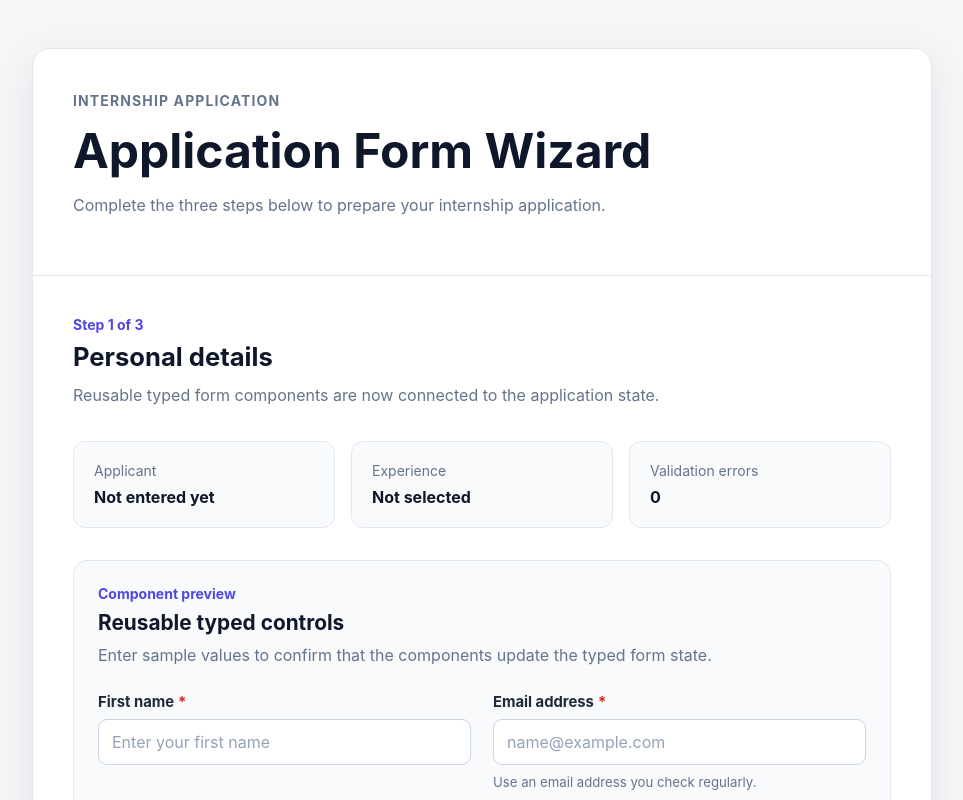
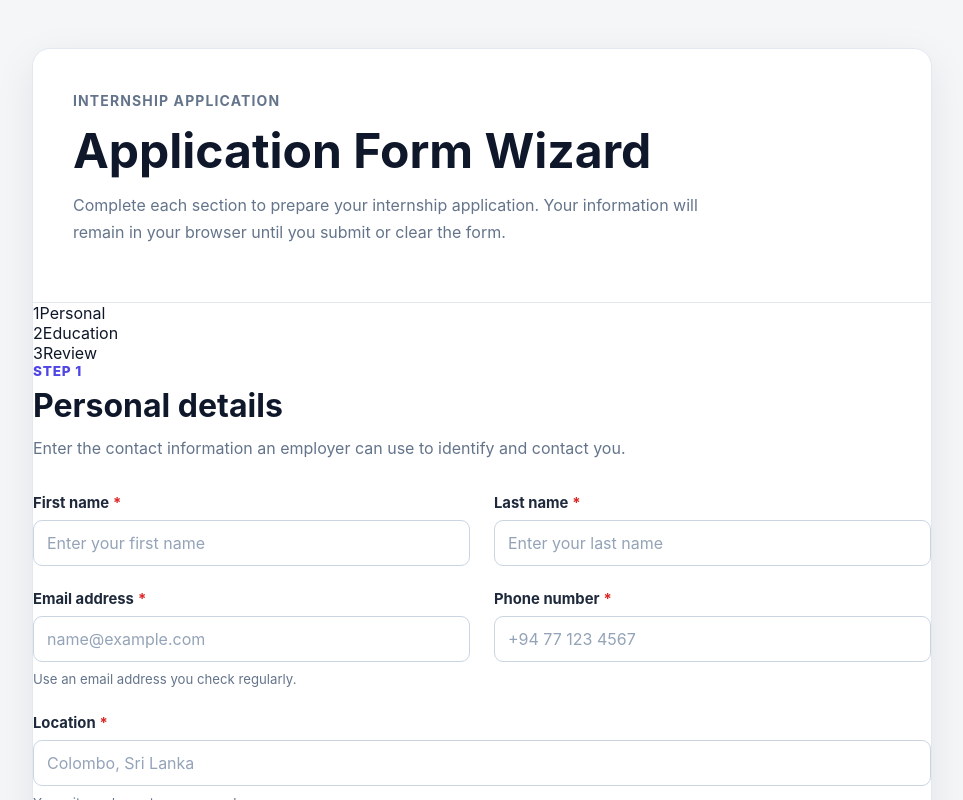
Before and after one commit to NadithiMoonasingha/internship-application-wizard, a React (Vite) app: page / in a window 1280 px wide. Shown: the top 800 px of the page, without its empty margins (158-1121 px from the left). Built offline with nearby package versions, Linux system fonts and the light colour scheme.

Commit message:
Updated App.tsx

```diff
--- a/src/App.tsx
+++ b/src/App.tsx
@@ -1,12 +1,7 @@
 import { useState } from "react";
 import "./App.css";
 
-import {
-  SelectInput,
-  TextInput,
-} from "./components/form";
-
-import type { SelectOption } from "./components/form";
+import { PersonalDetailsStep } from "./components/steps";
 
 import {
   initialApplicationData,
@@ -15,22 +10,36 @@ import {
 
 import type {
   ApplicationFormData,
-  ExperienceLevel,
   FormErrors,
   FormStep,
+  PersonalDetails,
 } from "./types/application";
 
-type PersonalDetailsData =
-  ApplicationFormData["personalDetails"];
+interface WizardStep {
+  number: FormStep;
+  label: string;
+}
 
-type EducationAndSkillsData =
-  ApplicationFormData["educationAndSkills"];
+interface StepPlaceholderProps {
+  step: FormStep;
+  title: string;
+  description: string;
+}
 
-const stepTitles: Record<FormStep, string> = {
-  1: "Personal details",
-  2: "Education and skills",
-  3: "Review and submit",
-};
+const wizardSteps: ReadonlyArray<WizardStep> = [
+  {
+    number: 1,
+    label: "Personal",
+  },
+  {
+    number: 2,
+    label: "Education",
+  },
+  {
+    number: 3,
+    label: "Review",
+  },
+];
 
 const previousSteps: Record<FormStep, FormStep> = {
   1: 1,
@@ -44,27 +53,28 @@ const nextSteps: Record<FormStep, FormStep> = {
   3: 3,
 };
 
-const experienceOptions: ReadonlyArray<
-  SelectOption<ExperienceLevel>
-> = [
-  {
-    value: "",
-    label: "Select your experience level",
-    disabled: true,
-  },
-  {
-    value: "Beginner",
-    label: "Beginner",
-  },
-  {
-    value: "Intermediate",
-    label: "Intermediate",
-  },
-  {
-    value: "Advanced",
-    label: "Advanced",
-  },
-];
+function StepPlaceholder({
+  step,
+  title,
+  description,
+}: StepPlaceholderProps) {
+  return (
+    <section
+      className="step-placeholder"
+      aria-labelledby={`placeholder-heading-${step}`}
+    >
+      <p className="placeholder-step-number">
+        Step {step}
+      </p>
+
+      <h2 id={`placeholder-heading-${step}`}>
+        {title}
+      </h2>
+
+      <p>{description}</p>
+    </section>
+  );
+}
 
 function App() {
   const [currentStep, setCurrentStep] =
@@ -79,30 +89,15 @@ function App() {
     useState<FormErrors>(initialFormErrors);
 
   function updatePersonalField<
-    K extends keyof PersonalDetailsData,
+    K extends keyof PersonalDetails,
   >(
     field: K,
-    value: PersonalDetailsData[K],
+    value: PersonalDetails[K],
   ) {
     setFormData((currentData) => ({
       ...currentData,
       personalDetails: {
         ...currentData.personalDetails,
-        [field]: value,
-      },
-    }));
-  }
-
-  function updateEducationField<
-    K extends keyof EducationAndSkillsData,
-  >(
-    field: K,
-    value: EducationAndSkillsData[K],
-  ) {
-    setFormData((currentData) => ({
-      ...currentData,
-      educationAndSkills: {
-        ...currentData.educationAndSkills,
         [field]: value,
       },
     }));
@@ -120,13 +115,36 @@ function App() {
     );
   };
 
-  const numberOfErrors =
-    Object.keys(errors.personalDetails).length +
-    Object.keys(errors.educationAndSkills).length +
-    (errors.termsAccepted ? 1 : 0);
+  const renderCurrentStep = () => {
+    switch (currentStep) {
+      case 1:
+        return (
+          <PersonalDetailsStep
+            data={formData.personalDetails}
+            errors={errors.personalDetails}
+            onChange={updatePersonalField}
+          />
+        );
 
-  const applicantName =
-    `${formData.personalDetails.firstName} ${formData.personalDetails.lastName}`.trim();
+      case 2:
+        return (
+          <StepPlaceholder
+            step={2}
+            title="Education and skills"
+            description="The education, skills and CV fields will be added in the next feature."
+          />
+        );
+
+      case 3:
+        return (
+          <StepPlaceholder
+            step={3}
+            title="Review and submit"
+            description="The final application review will be added after the form steps are complete."
+          />
+        );
+    }
+  };
 
   return (
     <main className="app">
@@ -139,117 +157,56 @@ function App() {
           <h1>Application Form Wizard</h1>
 
           <p>
-            Complete the three steps below to prepare
-            your internship application.
+            Complete each section to prepare your internship application.
+            Your information will remain in your browser until you submit or
+            clear the form.
           </p>
         </header>
 
-        <section className="type-check-card">
-          <div className="step-status">
-            <p className="step-number">
-              Step {currentStep} of 3
-            </p>
+        <nav
+          className="progress-indicator"
+          aria-label="Application progress"
+        >
+          {wizardSteps.map((step) => {
+            const isActive =
+              step.number === currentStep;
 
-            <h2>{stepTitles[currentStep]}</h2>
+            const isCompleted =
+              step.number < currentStep;
 
-            <p>
-              Reusable typed form components are now
-              connected to the application state.
-            </p>
+            const classNames = [
+              "progress-step",
+              isActive ? "progress-step-active" : "",
+              isCompleted ? "progress-step-completed" : "",
+            ]
+              .filter(Boolean)
+              .join(" ");
+
+            return (
+              <div
+                key={step.number}
+                className={classNames}
+                aria-current={
+                  isActive ? "step" : undefined
+                }
+              >
+                <span className="progress-step-number">
+                  {isCompleted ? "✓" : step.number}
+                </span>
+
+                <span className="progress-step-label">
+                  {step.label}
+                </span>
+              </div>
+            );
+          })}
+        </nav>
+
+        <div className="wizard-content">
+          {renderCurrentStep()}
         </div>
 
-          <div className="type-summary">
-            <div>
-              <span>Applicant</span>
-              <strong>
-                {applicantName || "Not entered yet"}
-              </strong>
-            </div>
-
-            <div>
-              <span>Experience</span>
-              <strong>
-                {formData.educationAndSkills
-                  .experienceLevel ||
-                  "Not selected"}
-              </strong>
-            </div>
-
-            <div>
-              <span>Validation errors</span>
-              <strong>{numberOfErrors}</strong>
-            </div>
-          </div>
-
-          <section className="component-preview">
-            <div className="preview-heading">
-              <p className="step-number">
-                Component preview
-              </p>
-
-              <h2>Reusable typed controls</h2>
-
-              <p>
-                Enter sample values to confirm that the
-                components update the typed form state.
-              </p>
-            </div>
-
-            <div className="preview-grid">
-              <TextInput
-                id="preview-first-name"
-                label="First name"
-                value={
-                  formData.personalDetails.firstName
-                }
-                onChange={(value) =>
-                  updatePersonalField(
-                    "firstName",
-                    value,
-                  )
-                }
-                type="text"
-                placeholder="Enter your first name"
-                autoComplete="given-name"
-                required
-              />
-
-              <TextInput
-                id="preview-email"
-                label="Email address"
-                value={
-                  formData.personalDetails.email
-                }
-                onChange={(value) =>
-                  updatePersonalField("email", value)
-                }
-                type="email"
-                placeholder="name@example.com"
-                autoComplete="email"
-                helperText="Use an email address you check regularly."
-                required
-              />
-
-              <SelectInput
-                id="preview-experience"
-                label="Experience level"
-                value={
-                  formData.educationAndSkills
-                    .experienceLevel
-                }
-                options={experienceOptions}
-                onChange={(value) =>
-                  updateEducationField(
-                    "experienceLevel",
-                    value,
-                  )
-                }
-                required
-              />
-            </div>
-          </section>
-
-          <div className="navigation-buttons">
+        <footer className="wizard-navigation">
           <button
             type="button"
             className="secondary-button"
@@ -267,8 +224,7 @@ function App() {
           >
             Next
           </button>
-          </div>
-        </section>
+        </footer>
       </section>
     </main>
   );
```
Lines whose indentation alone changed are shown as unchanged.
